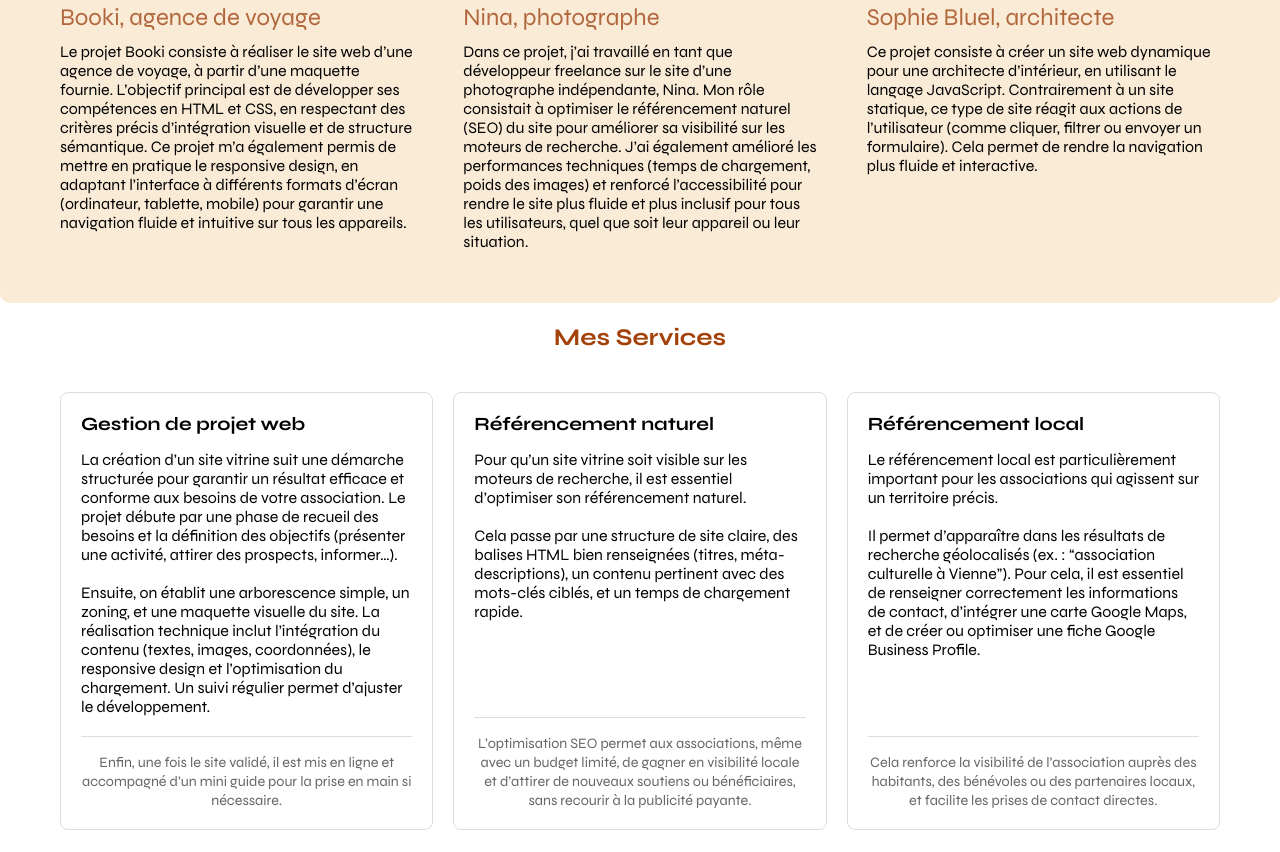
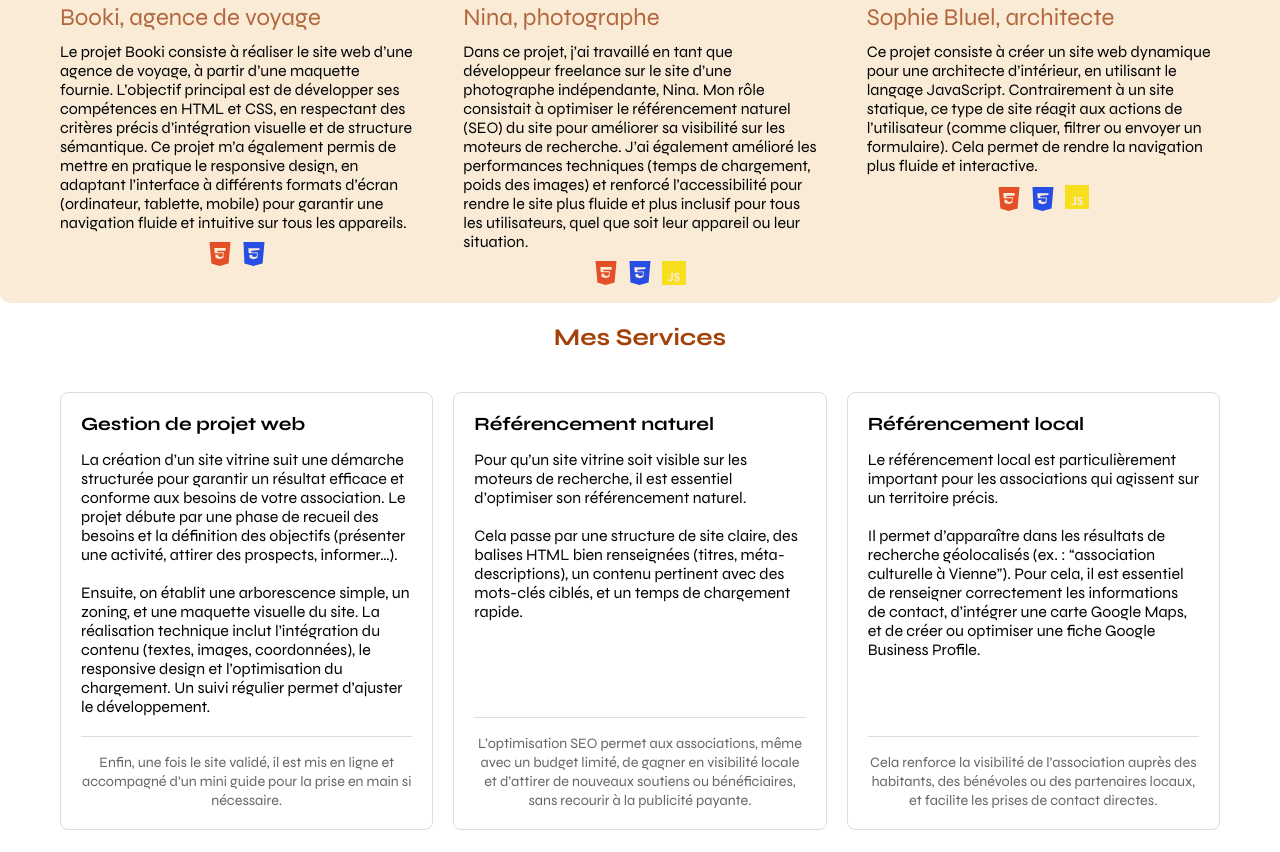
Before and after one commit to jyclave/jyc, a plain HTML site: page index.html in a window 1280 px wide. Shown: the part 948-1800 px from the top of the page. Drawn offline with Linux system fonts and the light colour scheme.

Commit message:
html css javascript logo

```diff
--- a/index.html
+++ b/index.html
@@ -176,6 +176,20 @@
                     en adaptant l’interface à différents formats d’écran (ordinateur, tablette, mobile)
                     pour garantir une navigation fluide et intuitive sur tous les appareils.
                   </p>
+                  <div class="tech-logos">
+                    <a href="#html" title="Voir les projets HTML">
+                      <svg class="icon html-icon" role="img" viewBox="0 0 24 24" xmlns="http://www.w3.org/2000/svg">
+                        <title>HTML5 icon</title>
+                        <path d="M1.5 0h21l-1.91 21.573L11.505 24 3.41 21.573 1.5 0zm16.15 6.8l.06-.7H6.28l.45 5.093h8.27l-.31 3.17-2.17.577-2.19-.577-.14-1.58H7.39l.27 3.18 3.84 1.06 3.83-1.06.51-5.67H9.41l-.17-1.58h8.41z"/>
+                      </svg>
+                    </a>
+                    <a href="#html" title="Voir les projets CSS">
+                      <svg class="icon css-icon" role="img" viewBox="0 0 24 24" xmlns="http://www.w3.org/2000/svg">
+                        <title>CSS3 icon</title>
+                        <path d="M1.5 0h21l-1.91 21.573L11.51 24l-9.101-2.427zM17.433 7.96l.152-1.702H6.276l.455 5.093h8.267l-.312 3.172-2.172.576-2.191-.576-.14-1.576H7.383l.274 3.177 3.85 1.059 3.837-1.059.509-5.674H9.409l-.169-1.58z"/>
+                      </svg>
+                    </a>
+                  </div>
                 </div>
               </article>
 
@@ -196,6 +210,26 @@
                     l’accessibilité pour rendre le site plus fluide et plus inclusif pour tous les utilisateurs,
                     quel que soit leur appareil ou leur situation.
                   </p>
+                  <div class="tech-logos">
+                    <a href="#html" title="Voir les projets HTML">
+                      <svg class="icon html-icon" role="img" viewBox="0 0 24 24" xmlns="http://www.w3.org/2000/svg">
+                        <title>HTML5 icon</title>
+                        <path d="M1.5 0h21l-1.91 21.573L11.505 24 3.41 21.573 1.5 0zm16.15 6.8l.06-.7H6.28l.45 5.093h8.27l-.31 3.17-2.17.577-2.19-.577-.14-1.58H7.39l.27 3.18 3.84 1.06 3.83-1.06.51-5.67H9.41l-.17-1.58h8.41z"/>
+                      </svg>
+                    </a>
+                    <a href="#html" title="Voir les projets CSS">
+                      <svg class="icon css-icon" role="img" viewBox="0 0 24 24" xmlns="http://www.w3.org/2000/svg">
+                        <title>CSS3 icon</title>
+                        <path d="M1.5 0h21l-1.91 21.573L11.51 24l-9.101-2.427zM17.433 7.96l.152-1.702H6.276l.455 5.093h8.267l-.312 3.172-2.172.576-2.191-.576-.14-1.576H7.383l.274 3.177 3.85 1.059 3.837-1.059.509-5.674H9.409l-.169-1.58z"/>
+                      </svg>
+                    </a>
+                    <a href="#java" title="Voir les projets JavaScript">
+                      <svg class="icon js-icon" role="img" viewBox="0 0 24 24" xmlns="http://www.w3.org/2000/svg">
+                      <title>JavaScript icon</title>
+                      <path d="M0 0v24h24V0H0zm13.24 17.83c.36.6.83 1.04 1.66 1.04.7 0 1.15-.35 1.15-.83 0-.58-.46-.79-1.24-1.13l-.43-.18c-1.24-.53-2.06-1.2-2.06-2.61 0-1.3.99-2.29 2.54-2.29 1.1 0 1.89.38 2.45 1.37l-1.34.86c-.29-.52-.6-.73-1.1-.73-.5 0-.82.32-.82.73 0 .51.32.72 1.06 1.03l.43.18c1.46.62 2.28 1.26 2.28 2.7 0 1.54-1.21 2.38-2.83 2.38-1.59 0-2.62-.76-3.12-1.75zm-6.05.15c.27.48.52.89 1.12.89.57 0 .93-.22.93-1.09V11.4h1.72v6.31c0 1.78-1.04 2.6-2.56 2.6-1.37 0-2.17-.71-2.58-1.57z"/>
+                      </svg>
+                    </a>
+                  </div>
                 </div>
               </article>
 
@@ -213,6 +247,22 @@
                     Contrairement à un site statique, ce type de site réagit aux actions de l’utilisateur (comme cliquer, filtrer ou envoyer un formulaire).
                     Cela permet de rendre la navigation plus fluide et interactive.
                   </p>
+                  <div class="tech-logos">
+                    <svg class="icon html-icon" role="img" viewBox="0 0 24 24" xmlns="http://www.w3.org/2000/svg">
+                      <title>HTML5 icon</title>
+                      <path d="M1.5 0h21l-1.91 21.573L11.505 24 3.41 21.573 1.5 0zm16.15 6.8l.06-.7H6.28l.45 5.093h8.27l-.31 3.17-2.17.577-2.19-.577-.14-1.58H7.39l.27 3.18 3.84 1.06 3.83-1.06.51-5.67H9.41l-.17-1.58h8.41z"/>
+                    </svg>
+                    <svg role="img" viewBox="0 0 24 24" xmlns="http://www.w3.org/2000/svg" class="icon css-icon">
+                      <title>CSS3 icon</title>
+                      <path d="M1.5 0h21l-1.91 21.573L11.51 24l-9.101-2.427zM17.433 7.96l.152-1.702H6.276l.455 5.093h8.267l-.312 3.172-2.172.576-2.191-.576-.14-1.576H7.383l.274 3.177 3.85 1.059 3.837-1.059.509-5.674H9.409l-.169-1.58z"/>
+                    </svg>
+                    <a href="#java" title="Voir les projets JavaScript">
+                      <svg class="icon js-icon" role="img" viewBox="0 0 24 24" xmlns="http://www.w3.org/2000/svg">
+                      <title>JavaScript icon</title>
+                      <path d="M0 0v24h24V0H0zm13.24 17.83c.36.6.83 1.04 1.66 1.04.7 0 1.15-.35 1.15-.83 0-.58-.46-.79-1.24-1.13l-.43-.18c-1.24-.53-2.06-1.2-2.06-2.61 0-1.3.99-2.29 2.54-2.29 1.1 0 1.89.38 2.45 1.37l-1.34.86c-.29-.52-.6-.73-1.1-.73-.5 0-.82.32-.82.73 0 .51.32.72 1.06 1.03l.43.18c1.46.62 2.28 1.26 2.28 2.7 0 1.54-1.21 2.38-2.83 2.38-1.59 0-2.62-.76-3.12-1.75zm-6.05.15c.27.48.52.89 1.12.89.57 0 .93-.22.93-1.09V11.4h1.72v6.31c0 1.78-1.04 2.6-2.56 2.6-1.37 0-2.17-.71-2.58-1.57z"/>
+                      </svg>
+                    </a>
+                  </div>
                 </div>
               </article>
           </div>
@@ -288,7 +338,7 @@
         <h2>Pour en savoir plus</h2>
 
         <div class="accordion">
-          <div class="accordion-header">HTML et CSS, c’est quoi ?</div>
+          <div class="accordion-header" id="html">HTML et CSS, c’est quoi ?</div>
           <div class="accordion-content">
             <div class="accordion-content-inner">
               Le HTML et le CSS sont les bases de tout site web.
@@ -353,7 +403,7 @@
         </div>
 
         <div class="accordion">
-          <div class="accordion-header">
+          <div class="accordion-header" id="java">
             JavaScript, c’est quoi ?
           </div>
           <div class="accordion-content">
--- a/style.css
+++ b/style.css
@@ -157,6 +157,42 @@ li {
   color: #B1663C;
   text-decoration: none;
 }
+.tech-logos {
+    margin-top: 10px;
+    display: flex;
+    justify-content: center;
+    align-items: center;
+    gap: 10px;
+  }
+.icon {
+    cursor: pointer;
+    width: 24px;
+    height: 24px;
+    fill: currentColor; /* hérite de la couleur du parent */
+  }
+  .html-icon { color: #e34f26; }     /* Orange HTML */
+  .css-icon { color: #264de4; }      /* Bleu CSS */
+  .js-icon { color: #f7df1e; }       /* Jaune JS */
+  .react-icon { color: #61dafb; }    /* Bleu clair React */
+
+.html-icon:hover {
+    color: #b32c0d;
+    transform: scale(1.3);
+    transition: all 0.2s ease-in-out;
+  }
+.css-icon:hover {
+    color: #264de4;
+    transform: scale(1.3);
+    transition: all 0.2s ease-in-out;
+  }
+.js-icon:hover {
+    color: #f7df1e;
+    transform: scale(1.3);
+    transition: all 0.2s ease-in-out;
+  }
+  html {
+    scroll-behavior: smooth;
+  }
 .massage-container {
     margin: 0 auto;
     padding: 20px;
@@ -236,6 +272,7 @@ li {
     border-radius: 4px;
     position: relative;
     transition: all 0.3s ease;
+    color: #a34108;
 }
 .accordion-header:hover {
     background-color: #e9ecef;
@@ -260,6 +297,7 @@ li {
 }
 .accordion-content-inner {
     padding: 15px;
+    color: #a34108;
 }
 .active .accordion-header {
     background-color: #e9ecef;
@@ -337,16 +375,6 @@ input[type="submit"]:hover {
 .phone-link:hover {
     color:teal;
 }
-.fa-brands, .fa-solid {
-    font-size: 24px; /* Taille de base des icônes */
-    margin: 0 8px;
-}
-.fa-facebook, .fa-instagram {
-    font-size: 28px; /* Icônes sociales légèrement plus grandes */
-    transition: color 0.3s ease;
-    padding-top: 10px;
-    cursor: pointer;
-}
 .contact-footer h2 {
     color:#a34108;
     padding-bottom: 10px;
@@ -355,12 +383,6 @@ input[type="submit"]:hover {
     margin-left: 15px;
     font-size: 21px;
     align-items: middle;
-}
-.fa-brands:hover {
-    color: #4267B2; /* Couleur Facebook au survol */
-}
-  .fa-instagram:hover {
-    color: #E1306C; /* Couleur Instagram au survol */
 }
 #scrollToTop {
     position: fixed;
@@ -553,7 +575,6 @@ input[type="submit"]:hover {
     }
     .jean-yves-clave {
         font-size: 20px;
-
     }
     .les-soins {
         margin-top: 30px;
@@ -607,7 +628,7 @@ input[type="submit"]:hover {
 
     .card-soin p {
         padding: 8px;
-        font-size: 16px;
+        font-size: 18px;
     }
     #contact h2 {
         font-size: 20px;
@@ -645,7 +666,7 @@ input[type="submit"]:hover {
     }
     .accordion-header {
         padding: 8px;
-        font-size: 14px;
+        font-size: 16px;
     }
     .accordion-header::after {
         font-size: 18px;
```
Also changed, not shown: icons/css3.svg (added), icons/html5.svg (added), icons/javascript.svg (added).
